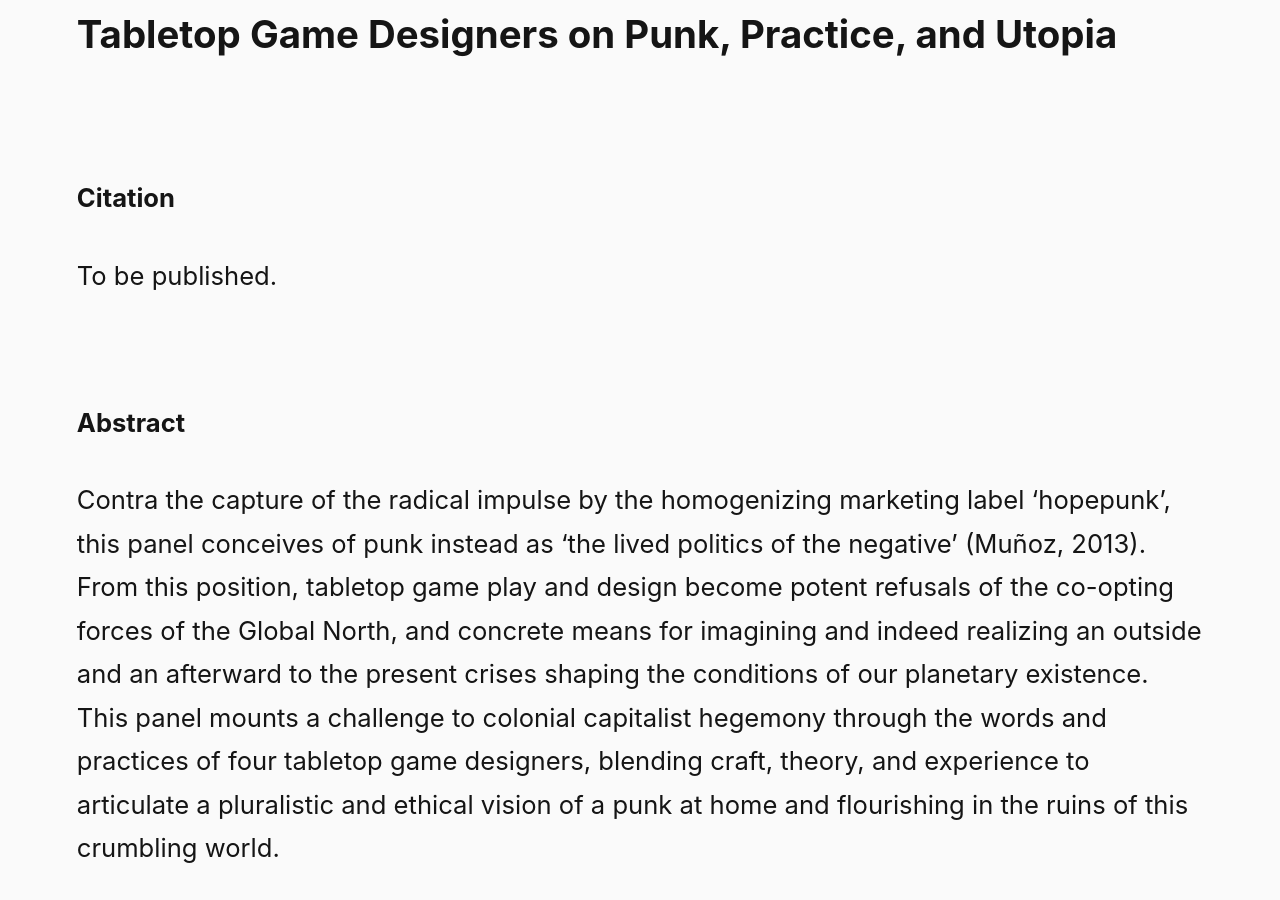
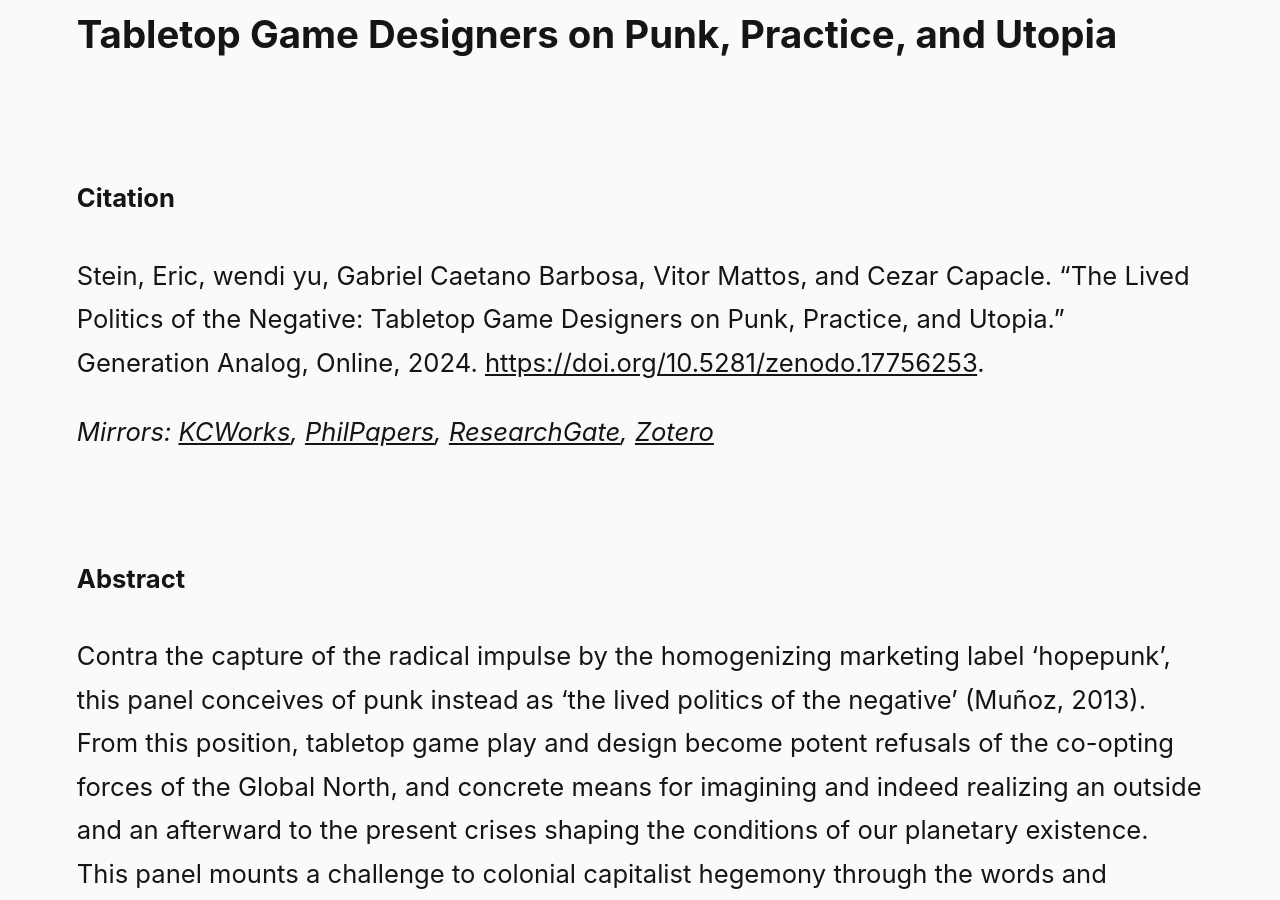
Before and after one commit to steinea/ca, a Jekyll site: the page built from _posts/2024-07-24-the-lived-politics-of-the-negative.md, in a window 1280 px wide and 900 px high, scrolled down 190 px. Built offline with Jekyll 4.4.1, drawn with Linux system fonts in a browser that asks for light colours; some of the changed text lies outside the part shown.

Commit message:
Add citation, update keywords

```diff
--- a/_posts/2024-07-24-the-lived-politics-of-the-negative.md
+++ b/_posts/2024-07-24-the-lived-politics-of-the-negative.md
@@ -10,7 +10,9 @@ toc: true
 
 #### Citation
 
-To be published.
+Stein, Eric, wendi yu, Gabriel Caetano Barbosa, Vitor Mattos, and Cezar Capacle. "The Lived Politics of the Negative: Tabletop Game Designers on Punk, Practice, and Utopia." Generation Analog, Online, 2024. <https://doi.org/10.5281/zenodo.17756253>.
+
+*Mirrors: [KCWorks](https://works.hcommons.org/records/7zjq8-t7p02), [PhilPapers](https://philpapers.org/rec/STETLP-7), [ResearchGate](https://www.researchgate.net/publication/398096320), [Zotero](https://www.zotero.org/steinea#HFNANHFA)*
 
 <br>
 
@@ -19,7 +21,7 @@ To be published.
 
 Contra the capture of the radical impulse by the homogenizing marketing label ‘hopepunk’, this panel conceives of punk instead as ‘the lived politics of the negative’ (Muñoz, 2013). From this position, tabletop game play and design become potent refusals of the co-opting forces of the Global North, and concrete means for imagining and indeed realizing an outside and an afterward to the present crises shaping the conditions of our planetary existence. This panel mounts a challenge to colonial capitalist hegemony through the words and practices of four tabletop game designers, blending craft, theory, and experience to articulate a pluralistic and ethical vision of a punk at home and flourishing in the ruins of this crumbling world.
 
-*Keywords: Game Studies, Tabletop Roleplaying, Politics, Ethics, Punk, Negation*
+*Keywords: Game Studies, Game Design, Tabletop Roleplaying, Analog Games, Punk, Utopia*
 
 <br>
 
```
